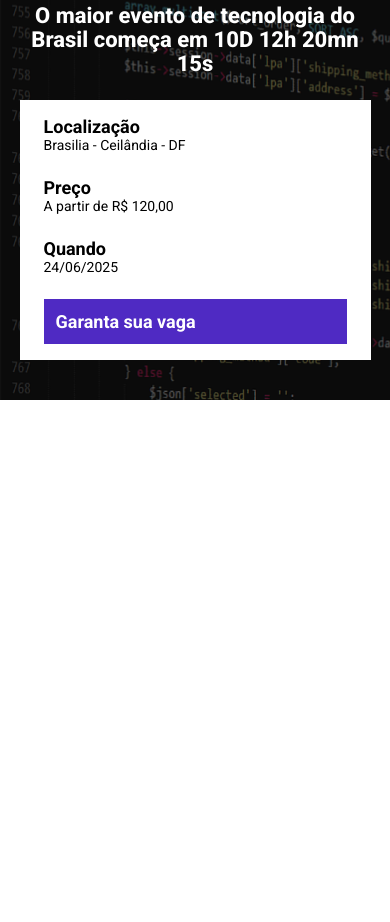
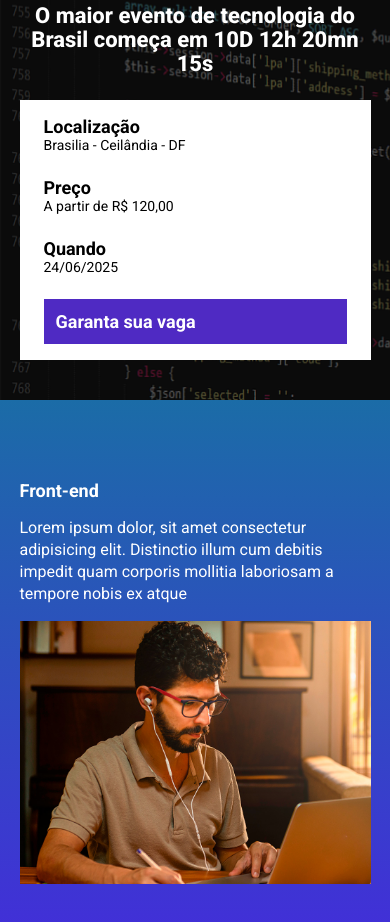
Before and after one commit to RaphaelLunaDev/landing-page, a website built with Parcel: page src/index.html in a window 390 px wide. Shown: the part 100-1022 px from the top of the page. Before the commit the page ends 844 px from the top, so only its background shows below. Built offline with nearby package versions, Linux system fonts and the light colour scheme.

Commit message:
sessão eventos criada

```diff
--- a/src/index.html
+++ b/src/index.html
@@ -37,6 +37,19 @@
             </div>
         </div>
     </header>
+    <section class="event">
+        <div class="container">
+            <div class="event__details">
+                <h2 class="event__details__title">
+                    Front-end
+                </h2>
+                <p class="event__details__description">
+                    Lorem ipsum dolor, sit amet consectetur adipisicing elit. Distinctio illum cum debitis impedit quam corporis mollitia laboriosam a tempore nobis ex atque
+                </p>
+            </div>
+            <img class="event__image" src="./images/frontend.png" alt="frontend">
+        </div>
+    </section>
     <script src="./scripts/main.js"></script>
 </body>
 </html>
--- /dev/null
+++ b/src/styles/_event.scss
@@ -0,0 +1,39 @@
+.event {
+    padding: 80px 0;
+    background-image: linear-gradient(#1B6CA7, #442BDB);    //degrade muito foda de cores (na vertical)
+    .container{
+        display: flex;
+    }
+
+    &__image {
+        max-width: 360px;
+    }
+
+    &__details{
+        margin-right: 40px;
+
+        &__title{
+            margin-bottom: 16px;
+            font-size: 18px;
+            font-weight: bold;
+        }
+
+        &__description{
+            font-size: 16px;
+            line-height: 22px;
+        }
+    }
+
+    @media (max-width:640px) {
+        .container {
+            display: block;
+        }
+            &__image {
+            width: 100%;    //a imagem wm 100% fica no tamanho ideal e tira o scroll horizontal
+        }
+            &__details{
+        margin-right: 0;
+        margin-bottom: 16px;
+    }
+    }
+}
--- a/src/styles/main.scss
+++ b/src/styles/main.scss
@@ -1,6 +1,7 @@
 @use 'hero';
 @use 'components/infos_bar';
 @use 'components/buttons';
+@use 'event';
 
 * {
     padding: 0;
```
